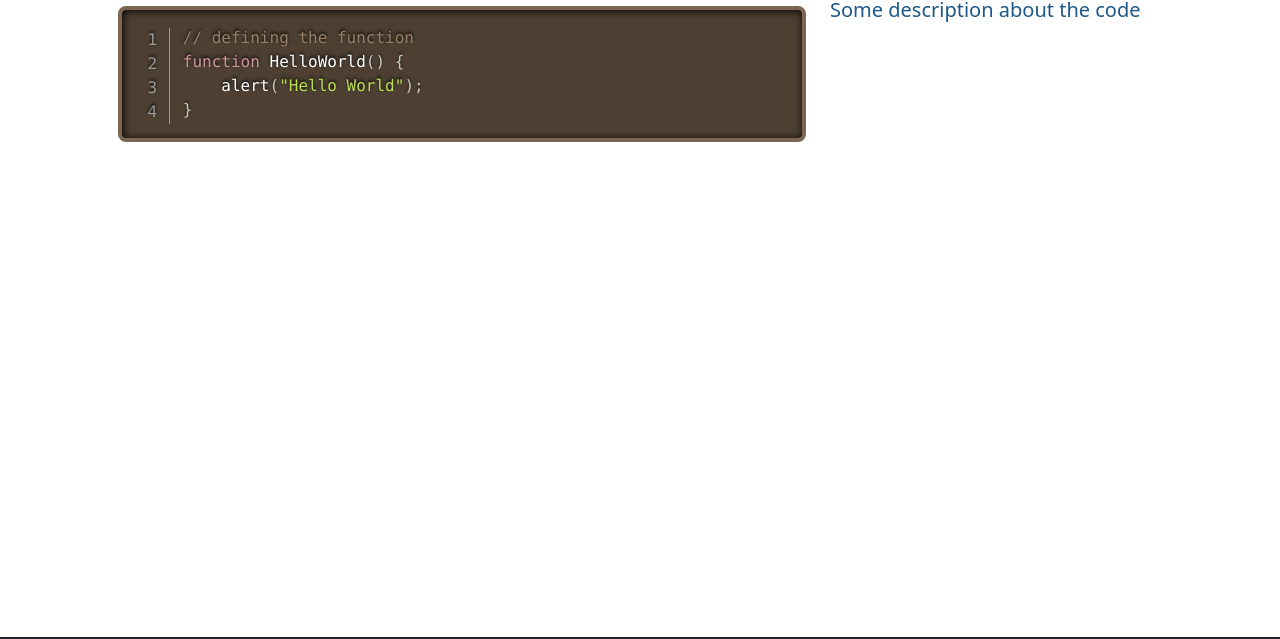
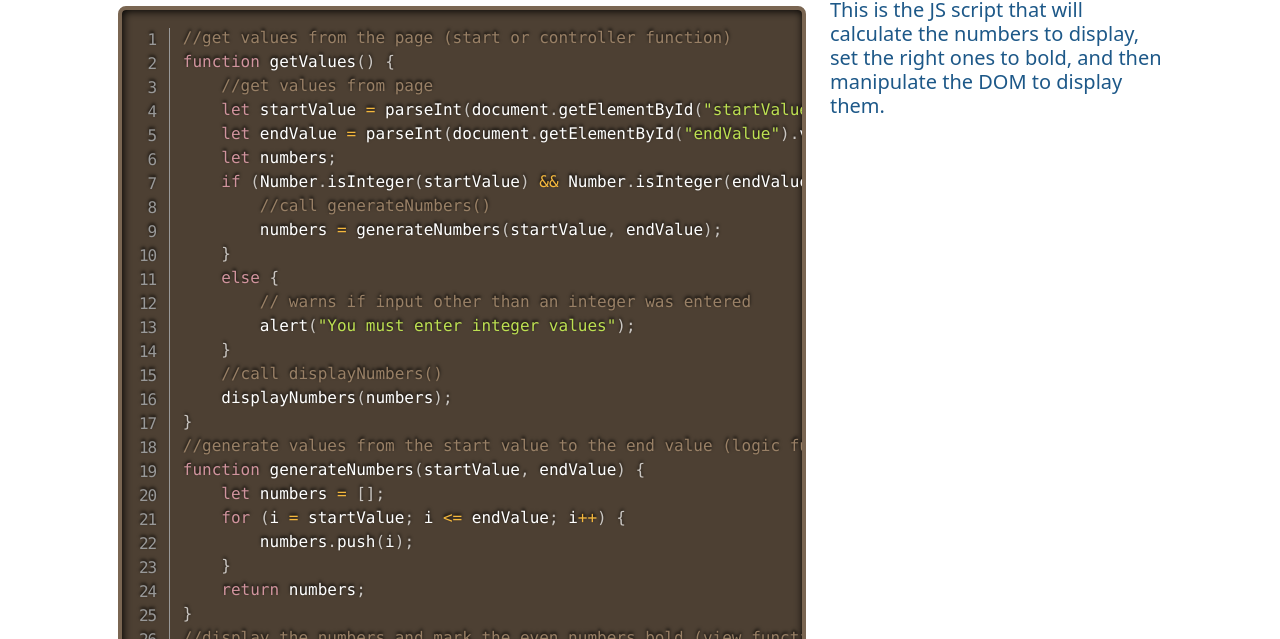
Before and after one commit to joaosantos7614/OddNumbers, a plain HTML site: page code.html in a window 1280 px wide. Shown: the part 113-752 px from the top of the page. Drawn offline with nearby package versions, Linux system fonts and the light colour scheme.

Commit message:
Finished
code and about sections are done

```diff
--- a/code.html
+++ b/code.html
@@ -52,14 +52,52 @@
             <div class="row row-cols-1 row-cols-md-2">
                 <div class="col-md-8">
                     <pre class="line-numbers"><code class="language-javascript">
-                        // defining the function
-                        function HelloWorld() {
-                            alert("Hello World");
-                        }
+                        //get values from the page (start or controller function)
+function getValues() {
+    //get values from page
+    let startValue = parseInt(document.getElementById("startValue").value);
+    let endValue = parseInt(document.getElementById("endValue").value);
+    let numbers;
+    if (Number.isInteger(startValue) && Number.isInteger(endValue)) {
+        //call generateNumbers()
+        numbers = generateNumbers(startValue, endValue);
+    }
+    else {
+        // warns if input other than an integer was entered
+        alert("You must enter integer values");
+    }
+    //call displayNumbers()
+    displayNumbers(numbers);
+}
+//generate values from the start value to the end value (logic function)
+function generateNumbers(startValue, endValue) {
+    let numbers = [];
+    for (i = startValue; i <= endValue; i++) {
+        numbers.push(i);
+    }
+    return numbers;
+}
+//display the numbers and mark the even numbers bold (view functions)
+function displayNumbers(numbers) {
+    let templateRows = "";
+    let number;
+    for (let i = 0; i < numbers.length; i++) {
+        number = numbers[i];
+        let classType = "";
+        if (number % 2 == 0) {
+            classType = "even";
+        } else {
+            classType = "odd";
+        }
+        //this next line is HTML and will not display correctly here
+        templateRows += `<tr class="${classType}"><td>${number}</td></tr>`;
+    }
+    document.getElementById("results").innerHTML = templateRows;
+}
                     </code></pre>
                 </div>
                 <div class="col-md-4">
-                    <h5>Some description about the code</h5>
+                    <h5>This is the JS script that will calculate the numbers to display, set the right ones to bold, and then manipulate the DOM to display them.</h5>
                 </div>
             </div>
         </div>
```
Also changed, not shown: about.html (+1 -1 lines), app.html (+1 -1 lines), index.html (+1 -1 lines).
